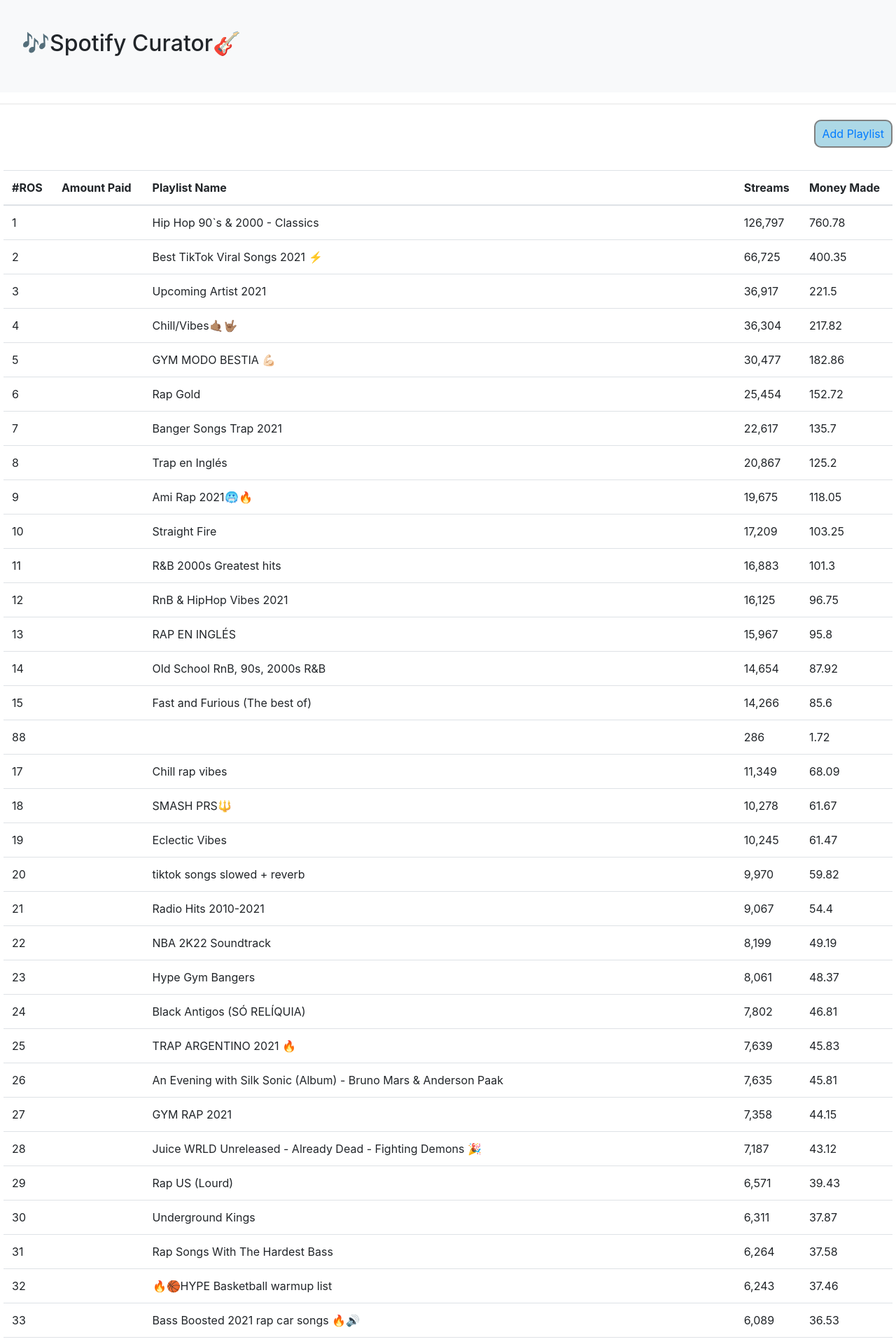
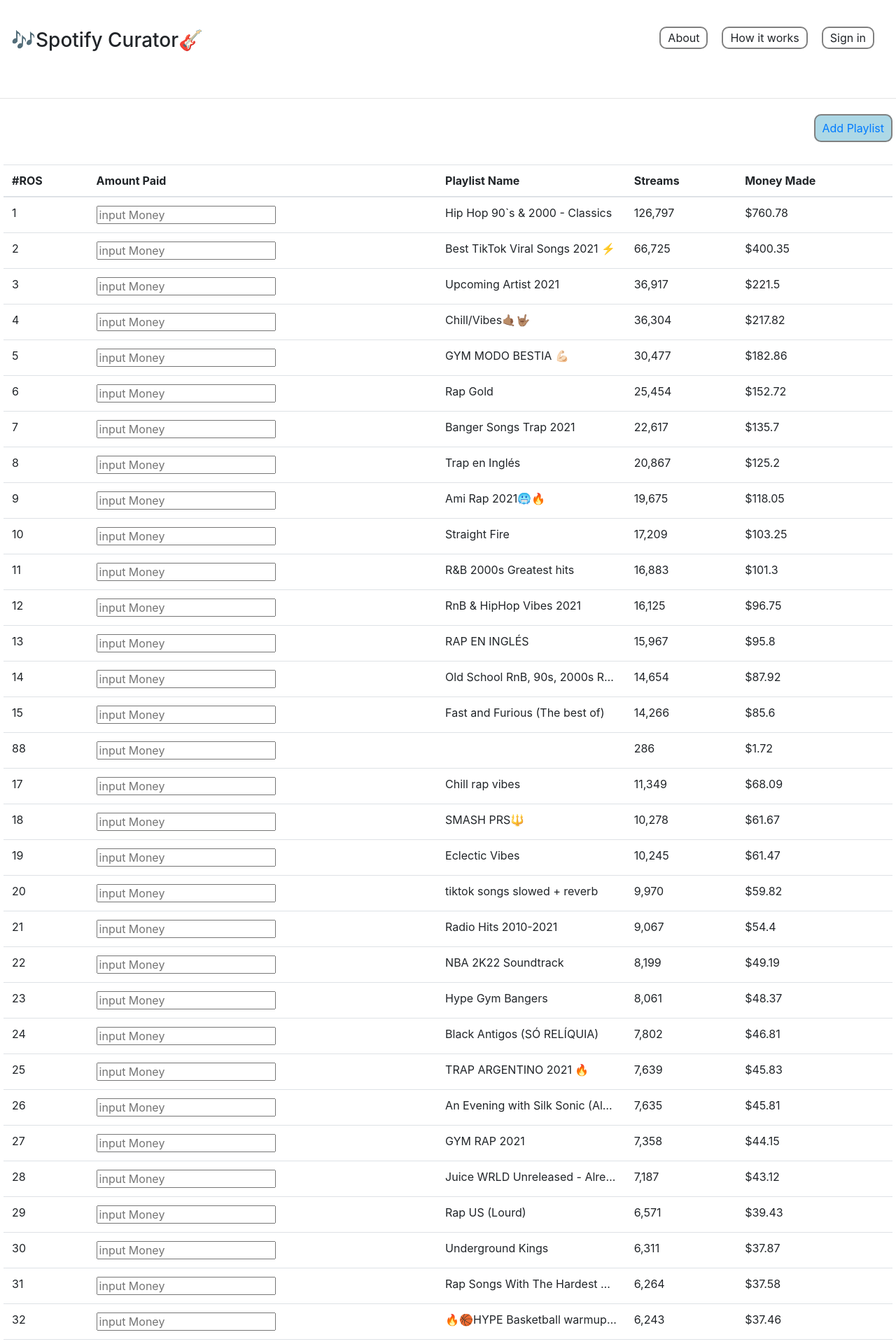
Before and after one commit to hassancodes/spotifyCurator, a Flask app: page /main in a window 1280 px wide. Shown: the top 1920 px of the page at 70% size. Run offline with Flask 2, Linux system fonts and the light colour scheme; some libraries are stand-ins or nearby versions.

Commit message:
feat: added css
Added style.css file,also fixed the playlistName error

```diff
--- a/static/style.css
+++ b/static/style.css
@@ -1,44 +1,19 @@
+/* #########################################HEADER########################################## */
 
-.btn{
-
-    border: 2px solid black !important;
-    /* background-color: lightblue; */
-    text-align: "right" !important;
-
-}
-
-#addplaybtn{
-    text-align: right !important;
-}
-
-#addplaybtn a{
-    border: 2px solid grey;
-    text-decoration: none;
-    border-radius: 10px;
-    padding: 8px 10px 8px 10px;
-    background-color: lightblue;
-
-
-}
-
-div{
+div {
     display:block;
-    /* border:1px solid green; */
     padding: 10px 5px 10px 5px;
     margin-top: 20px;
      margin-bottom: 20px;
 }
 
-div ul{
+div .nav-ul{
     list-style-type:none;
     display: inline-block;
-    border:1px yellow solid;
     display:flex;
-
-
 }
 
-div ul li{
+div ul .nav-li{
     display:inline;
     border: 2px solid grey;
     padding: 2px 10px 2px 10px;
@@ -47,5 +22,32 @@
     margin-left:10px;
     margin-right: 10px;
     flex-grow: 1;
+}
+/* ################################################################################# */
+.btn{
+    border: 2px solid black !important;
+    /* background-color: lightblue; */
+    text-align: "right" !important;
+  }
 
+#addplaybtn{
+    text-align: right !important;
 }
+
+
+#addplaybtn a{
+    border: 2px solid grey;
+    text-decoration: none;
+    border-radius: 10px;
+    padding: 8px 10px 8px 10px;
+    background-color: lightblue;
+}
+
+/* ########################################################### */
+
+#playlist-name{
+    white-space: nowrap;
+    overflow: hidden;
+    text-overflow: ellipsis;
+    max-width: 15ch;
+}
--- /dev/null
+++ b/templates/footer.html
@@ -0,0 +1,5 @@
+<div class=footer>
+<ul>
+<li>Made with love 💓</li>
+</ul>
+</div>
--- /dev/null
+++ b/templates/header.html
@@ -0,0 +1,11 @@
+<nav class="navbar">
+  <h3>🎶Spotify Curator🎸</h3>
+
+  <div>
+    <ul class="nav-ul">
+      <li class="nav-li">About</li>
+      <li class="nav-li">How it works</li>
+      <li class="nav-li">Sign in</li>
+    </ul>
+  </div>
+</nav>
--- a/templates/index.html
+++ b/templates/index.html
@@ -1,29 +1,18 @@
-<!DOCTYPE html>
+<!-- <!DOCTYPE html>-->
 <html lang="en">
 
 <head>
   <meta charset="UTF-8">
-  <meta http-equiv="X-UA-Compatible" content="IE=edge">
   <meta name="viewport" content="width=device-width, initial-scale=1.0">
-  <link rel="stylesheet" href="style.css">
-  <title>Spotify Curator</title>
-  <link rel="stylesheet" href="/static/style.css">
+  <title>Spotify Curator🎸 | Effortlessly handle your artists profile</title>
+  <!-- <link rel="stylesheet" href="/static/style.css"> -->
+  <link rel="stylesheet" href="{{ url_for('static', filename='style.css')}}">
   <link rel="stylesheet" href="https://stackpath.bootstrapcdn.com/bootstrap/4.3.1/css/bootstrap.min.css" integrity="sha384-ggOyR0iXCbMQv3Xipma34MD+dH/1fQ784/j6cY/iJTQUOhcWr7x9JvoRxT2MZw1T" crossorigin="anonymous">
 
 </head>
 
 <body>
-
-
-  <nav class="navbar navbar-light bg-light">
-    <div class="container-fluid">
-      <a class="navbar-brand">
-        <h2>🎶Spotify Curator🎸</h2>
-      </a>
-    </div>
-  </nav>
-
-
+  {% include "header.html" %}
   <hr>
   <div id="addplaybtn">
     <a href="">Add Playlist</a>
@@ -46,19 +35,18 @@
         {% for key,value in jData.items() %}
         <tr>
           <td>{{jData[key]["rank"]}}</td>
-          <td>{{jData[key]["Amountpaid"]}}</td>
-          <td>{{jData[key]["playlistname"]}}</td>
+          <td><input name="moneyGiven" placeholder="input Money" type=text></td>
+          <td id="playlist-name">{{jData[key]["playlistname"]}}</td>
           <td>{{jData[key]["streams"]}}</td>
-          <td><span class="label label-danger">{{jData[key]["revenue"]}}</span> </td>
+          <td><span class="label label-danger">${{jData[key]["revenue"]}}</span> </td>
         </tr>
         {% endfor %}
-
 
       </tbody>
     </table>
     <!-- ################################################################################ -->
   </div>
-
+  {% include "footer.html" %}
 </body>
 
 </html>
--- a/webapp.py
+++ b/webapp.py
@@ -15,4 +15,7 @@
 def main():
     return render_template("index.html" , jData=jData)
 
+# potential pages
+
+
 app.run("127.0.0.1",port=8080 ,debug=True)
```
Also changed, not shown: README.md.
